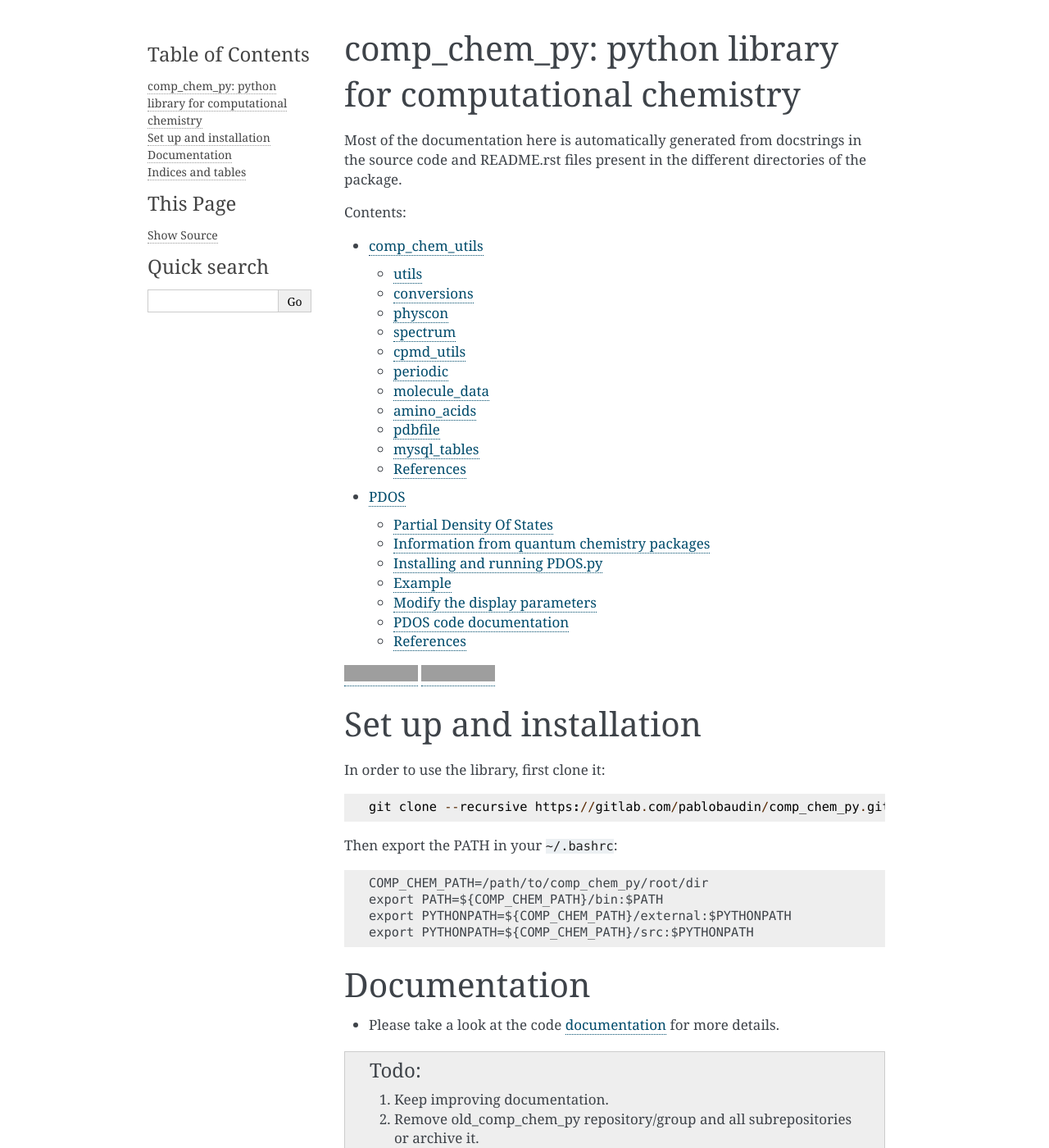
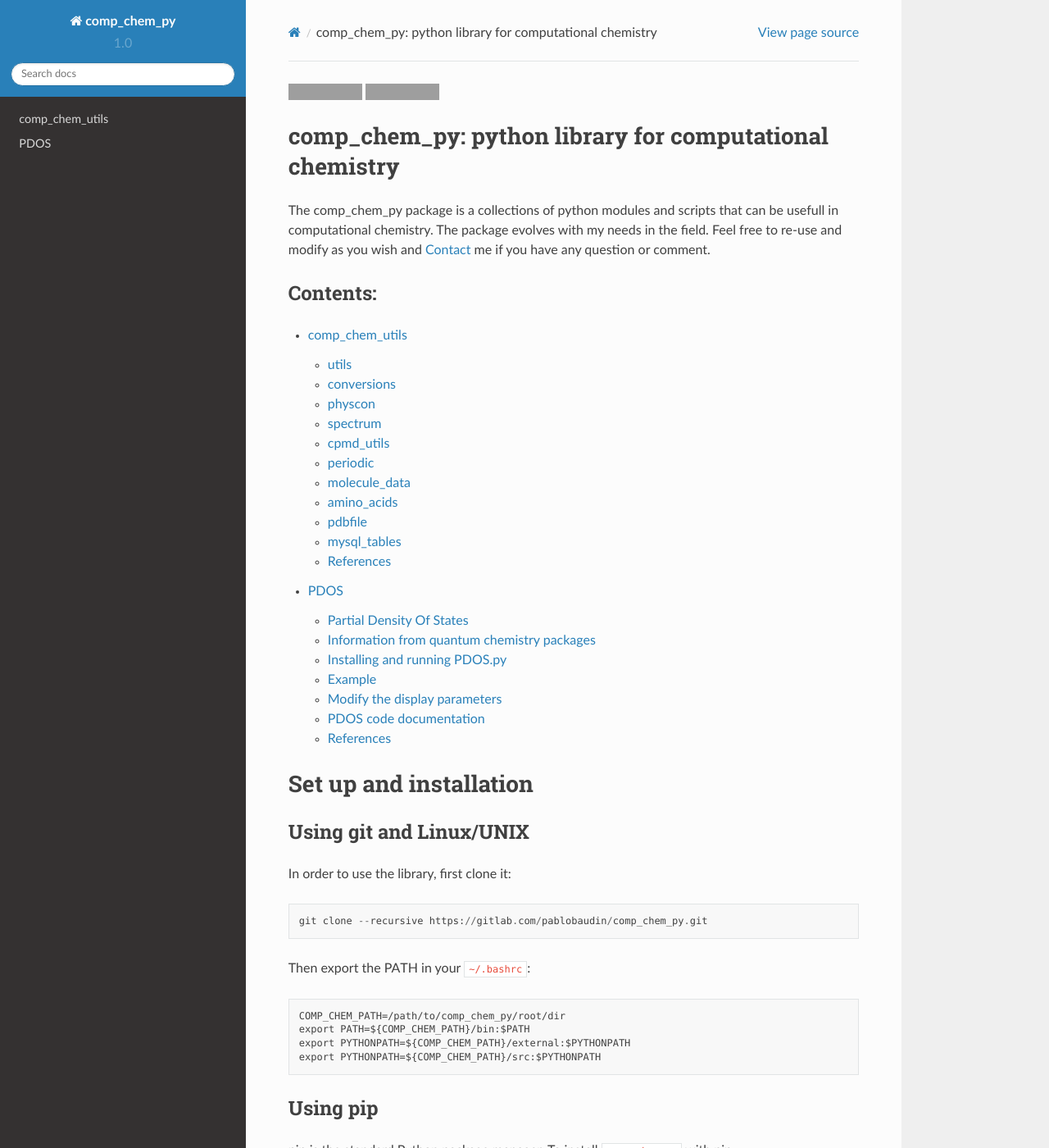
Before and after one commit to lcbc-epfl/comp_chem_py, a Sphinx documentation site: the page built from docs/index.rst, in a window 1280 px wide and 1400 px high. Shown: the whole window at 82% size. Built offline with Sphinx 7.4.7 and the Read the Docs theme 2.0.0, drawn with Linux system fonts in a browser that asks for light colours; formulas are drawn with MathJax 3; some of the changed text lies outside the part shown; grey boxes are pictures that could not be loaded.

Commit message:
update readme

```diff
--- a/README.rst
+++ b/README.rst
@@ -7,9 +7,28 @@
 .. |MIT license| image:: https://img.shields.io/badge/License-MIT-blue.svg
    :target: LICENSE
 
+comp_chem_py: python library for computational chemistry
+========================================================
+
+The comp_chem_py package is a collections of python modules and scripts
+that can be usefull in computational chemistry.
+The package evolves with my needs in the field.
+Feel free to re-use and modify as you wish and :ref:`contact` me if you have any question or comment.
+
+Contents:
+---------
+
+.. toctree::
+   :maxdepth: 2
+
+   comp_chem_utils
+   PDOS
 
 Set up and installation
 =======================
+
+Using git and Linux/UNIX
+------------------------
 
 In order to use the library, first clone it::
 
@@ -22,11 +41,20 @@
    export PYTHONPATH=${COMP_CHEM_PATH}/external:$PYTHONPATH
    export PYTHONPATH=${COMP_CHEM_PATH}/src:$PYTHONPATH
 
+Using pip
+---------
+
+pip is the standard Python package manager.
+To install ``comp_chem_py`` with pip::
+
+   pip install comp_chem_py
+
+This will install the ``comp_chem_py`` package with all available dependencies as regular pip controlled packages.
 
 Documentation
 =============
 
-* Please take a look at the code `documentation <http://comp_chem_py.readthedocs.io/en/latest/>`_ for more details.
+Please take a look at the code `documentation <http://comp_chem_py.readthedocs.io/en/latest/>`_ for more details.
 
 
 .. todo::
@@ -38,3 +66,19 @@
    #. Add section about requirements and dependencies on documentation.
    #. Add the ebsel package into setup.py using the git repo as,
          dependency_links=['http://github.com/user/repo/tarball/master#egg=package-1.0']
+
+.. _contact:
+
+Contact
+=======
+
+* Pablo Baudin
+* Scientific collatoborator at `LCBC EPFL <https://lcbc.epfl.ch>`_.
+* `pablo.baudin@epfl.ch <pablo.baudin@epfl.ch>`_
+
+Indices and tables
+==================
+
+* :ref:`genindex`
+* :ref:`modindex`
+* :ref:`search`
--- a/docs/conf.py
+++ b/docs/conf.py
@@ -101,7 +101,8 @@
 
 # The theme to use for HTML and HTML Help pages.  See the documentation for
 # a list of builtin themes.
-sphinx_rtd_theme = 'sphinx_rtd_theme'
+html_theme = 'sphinx_rtd_theme'
+#html_theme = 'bootstrap'
 #html_theme = 'alabaster'
 
 # Theme options are theme-specific and customize the look and feel of a theme
--- a/docs/index.rst
+++ b/docs/index.rst
@@ -1,28 +1 @@
-.. comp_chem_py documentation master file, created by
-   sphinx-quickstart on Fri Sep 14 11:43:19 2018.
-   You can adapt this file completely to your liking, but it should at least
-   contain the root `toctree` directive.
-
-comp_chem_py: python library for computational chemistry
-========================================================
-
-Most of the documentation here is automatically generated
-from docstrings in the source code and README.rst files
-present in the different directories of the package.
-
-Contents:
-
-.. toctree::
-   :maxdepth: 2
-
-   comp_chem_utils
-   PDOS
-
 .. include:: ../README.rst
-
-Indices and tables
-==================
-
-* :ref:`genindex`
-* :ref:`modindex`
-* :ref:`search`
```
